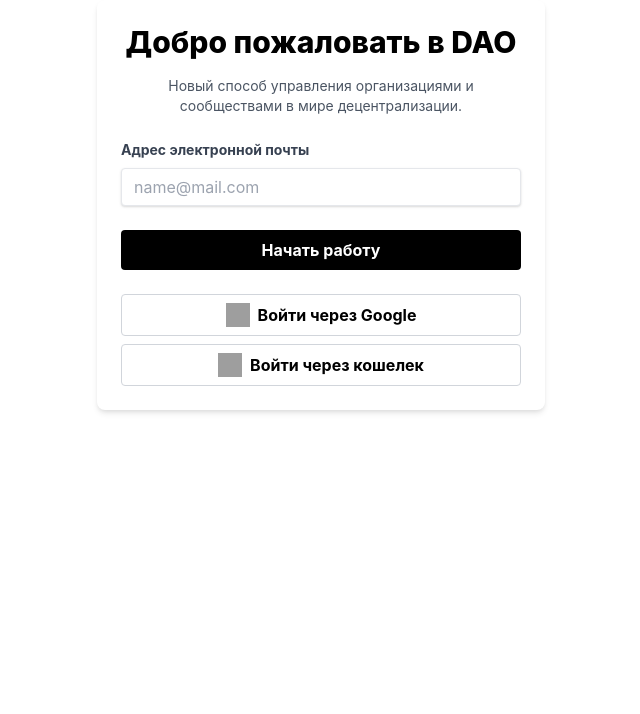
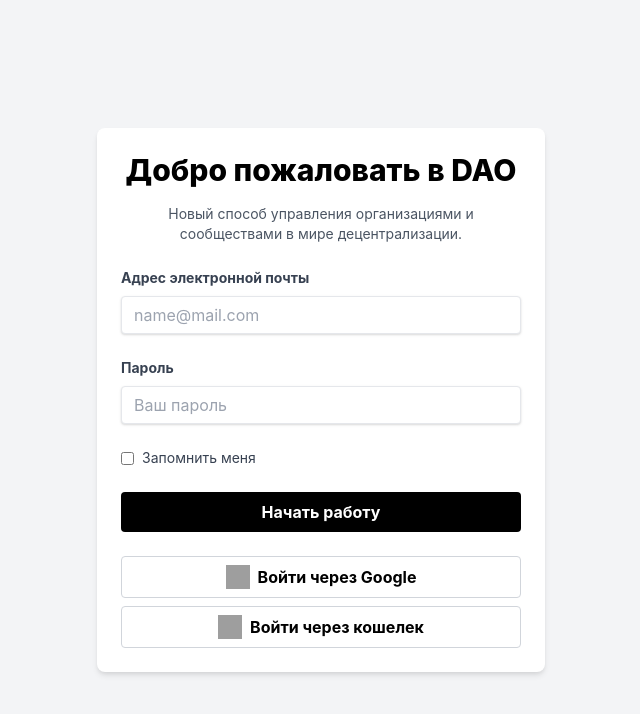
Before and after one commit to GODAOSOFTWARE/front-end, a React (Create React App) app: page /sign-in in a window 1280 px wide. Shown: the top 714 px of the page, without its empty margins (319-959 px from the left). Built offline with nearby package versions, Linux system fonts and the light colour scheme; grey boxes are pictures that could not be loaded; what @web3modal/wagmi, wagmi would draw is missing.

Commit message:
Работа с окном регистрации

```diff
--- a/src/pages/SignIn.js
+++ b/src/pages/SignIn.js
@@ -1,7 +1,6 @@
 import React, { useState } from 'react';
 import MetaMaskAuth from '../components/web3/MetaMaskAuth';
 
-///
 const SignIn = () => {
     const [authMethod, setAuthMethod] = useState(null);
 
@@ -14,7 +13,8 @@ const SignIn = () => {
     };
 
     return (
-        <div className="w-full max-w-md mx-auto p-6 bg-white rounded-lg shadow-md">
+        <div className="h-screen flex items-center justify-center bg-gray-100">
+            <div className="w-full max-w-md p-6 bg-white rounded-lg shadow-md">
                 <h2 className="text-center text-3xl font-extrabold mb-4">Добро пожаловать в DAO</h2>
                 <p className="text-center text-sm text-gray-600 mb-6">
                     Новый способ управления организациями и сообществами в мире децентрализации.
@@ -32,6 +32,28 @@ const SignIn = () => {
                                 className="shadow appearance-none border rounded w-full py-2 px-3 text-gray-700 leading-tight focus:outline-none focus:shadow-outline"
                                 placeholder="name@mail.com"
                             />
+                        </div>
+                        <div>
+                            <label htmlFor="password" className="block text-gray-700 text-sm font-bold mb-2">
+                                Пароль
+                            </label>
+                            <input
+                                type="password"
+                                id="password"
+                                required
+                                className="shadow appearance-none border rounded w-full py-2 px-3 text-gray-700 leading-tight focus:outline-none focus:shadow-outline"
+                                placeholder="Ваш пароль"
+                            />
+                        </div>
+                        <div className="flex items-center">
+                            <input
+                                type="checkbox"
+                                id="remember-me"
+                                className="mr-2 leading-tight"
+                            />
+                            <label htmlFor="remember-me" className="text-sm text-gray-700">
+                                Запомнить меня
+                            </label>
                         </div>
                         <button
                             type="submit"
@@ -65,6 +87,7 @@ const SignIn = () => {
                     </div>
                 )}
             </div>
+        </div>
     );
 };
 
```
Lines whose indentation alone changed are shown as unchanged.
